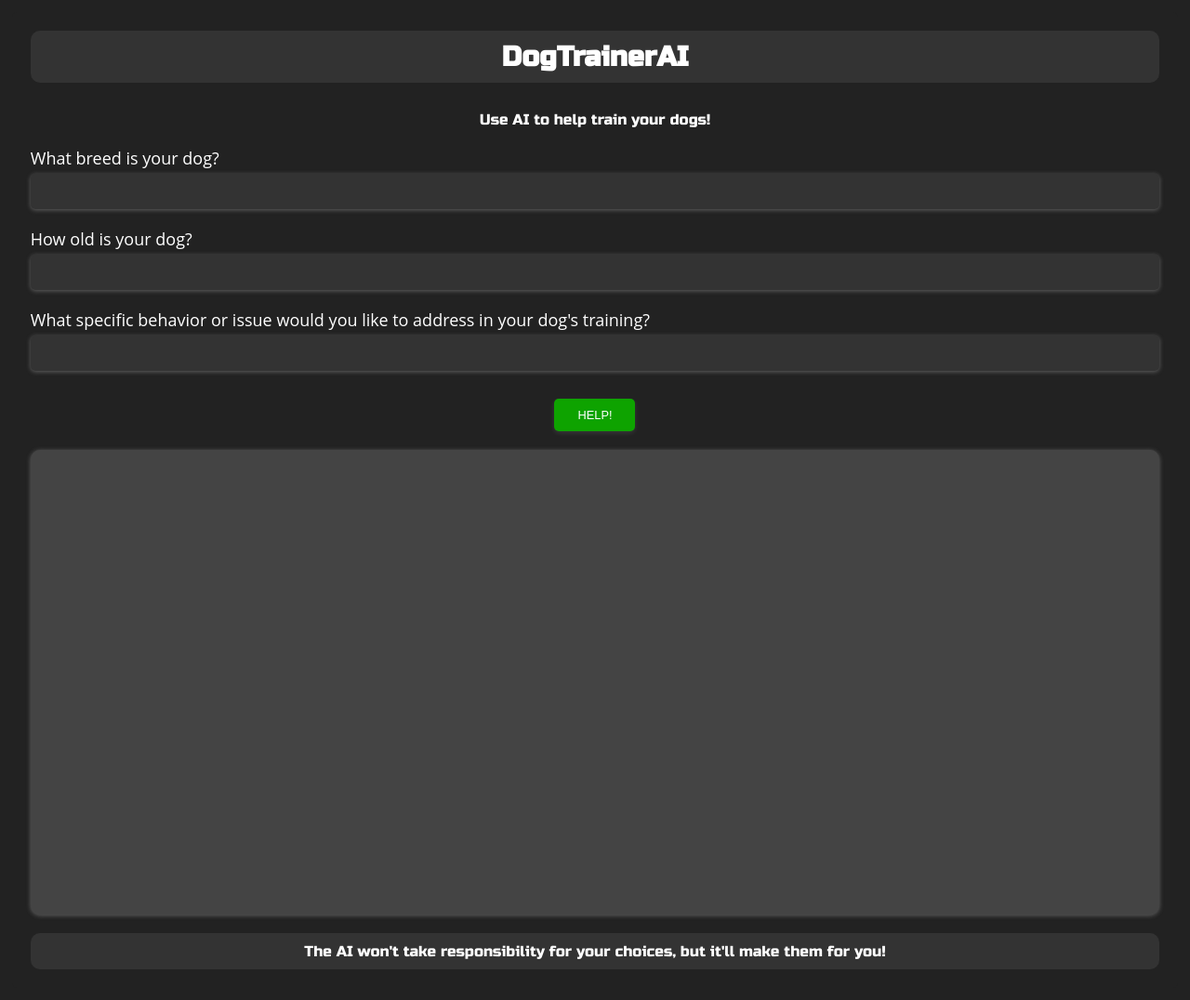
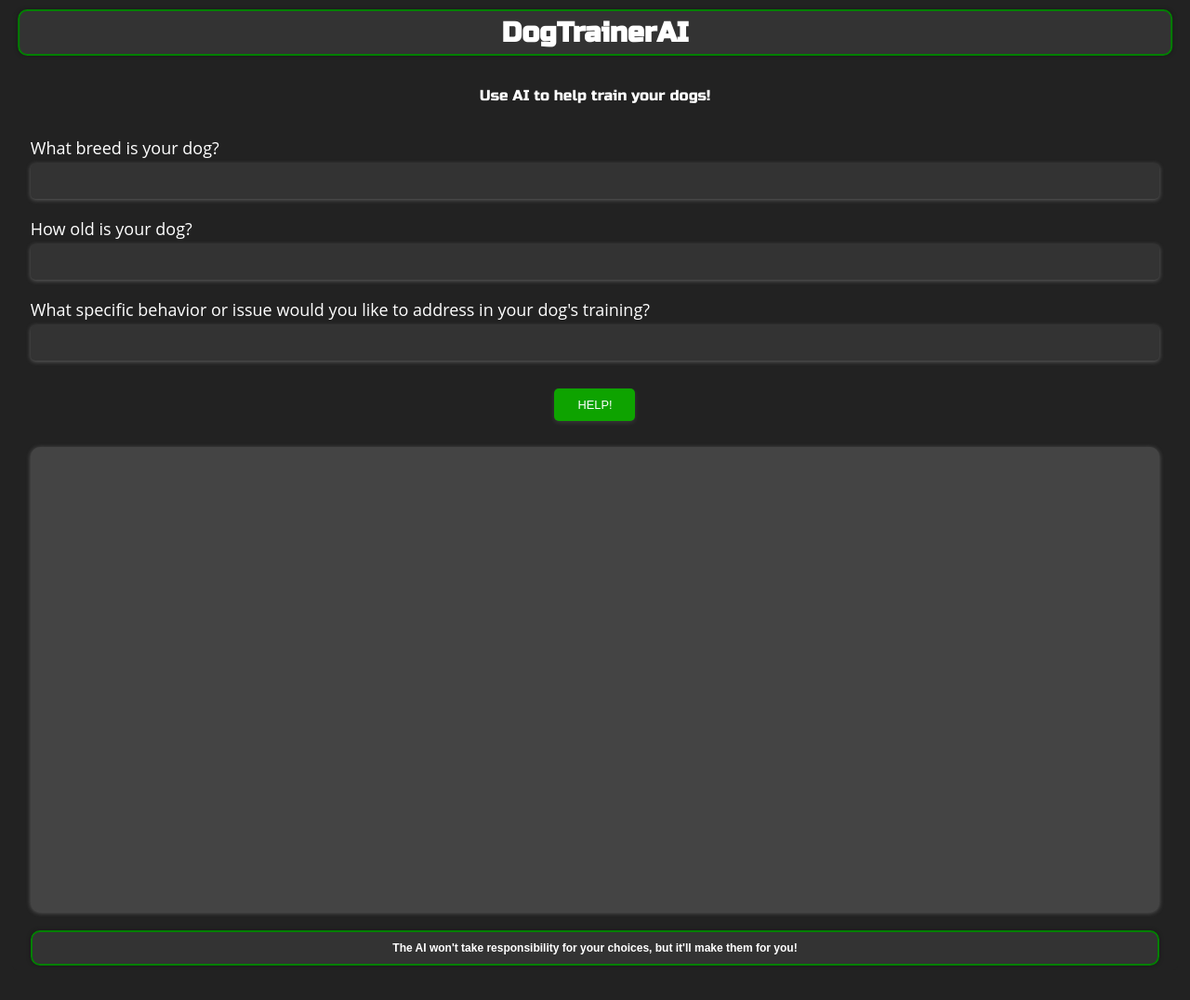
Before and after one commit to sol-A1/doggyi, a website built with Vite: page client/index.html in a window 1280 px wide. Shown: the whole page at 93% size. Built offline with nearby package versions, Linux system fonts and the light colour scheme.

Commit message:
Update style.css

```diff
--- a/client/style.css
+++ b/client/style.css
@@ -23,13 +23,21 @@ body {
 header {
   display: flex;
   flex-direction: row;
-  justify-content: space-between;
+  justify-content: center;
   align-items: center;
   background-color: #333;
   color: white;
-  padding: 10px;
+  padding: 5px;
+  margin-top: 10px;
   border-radius: 10px;
   justify-content: center;
+  position: fixed;
+  top: 0;
+  left: 50%;
+  transform: translateX(-50%);
+  width: 97%;
+  border: 2px solid green; /* add a green border */
+  box-shadow: 0px 0px 5px 0px rgba(0, 0, 0, 0.3); /* add a box-shadow */
 }
 
 h1 {
@@ -43,10 +51,10 @@ h1 {
 }
 
 p {
-  margin-top: 30px;
+  margin-top: 60px;
   color: #fff;
   font-size: 16px;
-  margin-bottom: 20px;
+  margin-bottom: 35px;
   font-weight: normal;
   font-family: 'Russo One', sans-serif;
 }
@@ -86,6 +94,7 @@ button {
   cursor: pointer;
   font-size: 16px;
   margin-top: 10px;
+  margin-bottom: 8px;
   padding: 10px 25px;
   transition: background-color 0.15s ease-in-out;
   font-size: 0.8em;
@@ -141,6 +150,7 @@ button:hover {
 footer {
   display: flex;
   margin-top: 10px;
+  margin-bottom: -15px;
   flex-direction: row;
   justify-content: space-between;
   align-items: center;
@@ -148,7 +158,9 @@ footer {
   color: white;
   padding: 10px;
   border-radius: 10px;
-  text-align: center; /* Add this line to center the text */
+  text-align: center;
+  border: 2px solid green; /* add a green border */
+  box-shadow: 0px 0px 5px 0px rgba(0, 0, 0, 0.3); /* add a box-shadow */
 }
 
 .warning {
@@ -156,7 +168,7 @@ footer {
   display: flex;
   justify-content: center;
   align-items: center;
-  font-size: 16px;
-  font-weight: normal;
-  font-family: 'Russo One', sans-serif;
+  font-size: 12px;
+  font-weight: bold;
+  font-family: 'Monsteratt', sans-serif;
 }
```
